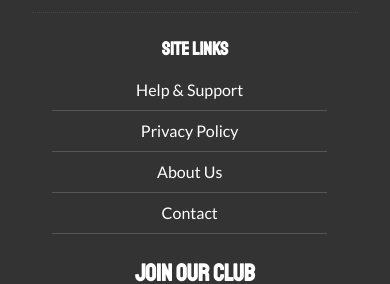
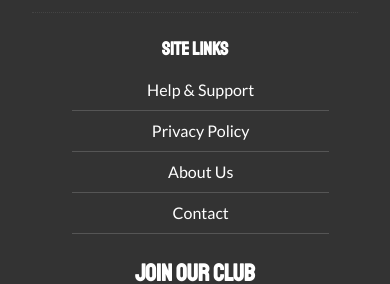
Before and after one commit to xpyrosh/newsgrid, a plain HTML site: page index.html in a window 390 px wide. Shown: the part 3631-3915 px from the top of the page. Drawn offline with Linux system fonts and the light colour scheme.

Commit message:
fixing some media query alignment

```diff
--- a/css/mobile.css
+++ b/css/mobile.css
@@ -59,4 +59,8 @@
     .l-heading {
         font-size: 2rem;
     }
+
+    #main-footer .footer-container ul{
+        padding-left: 40px;
+    }
 }
```
